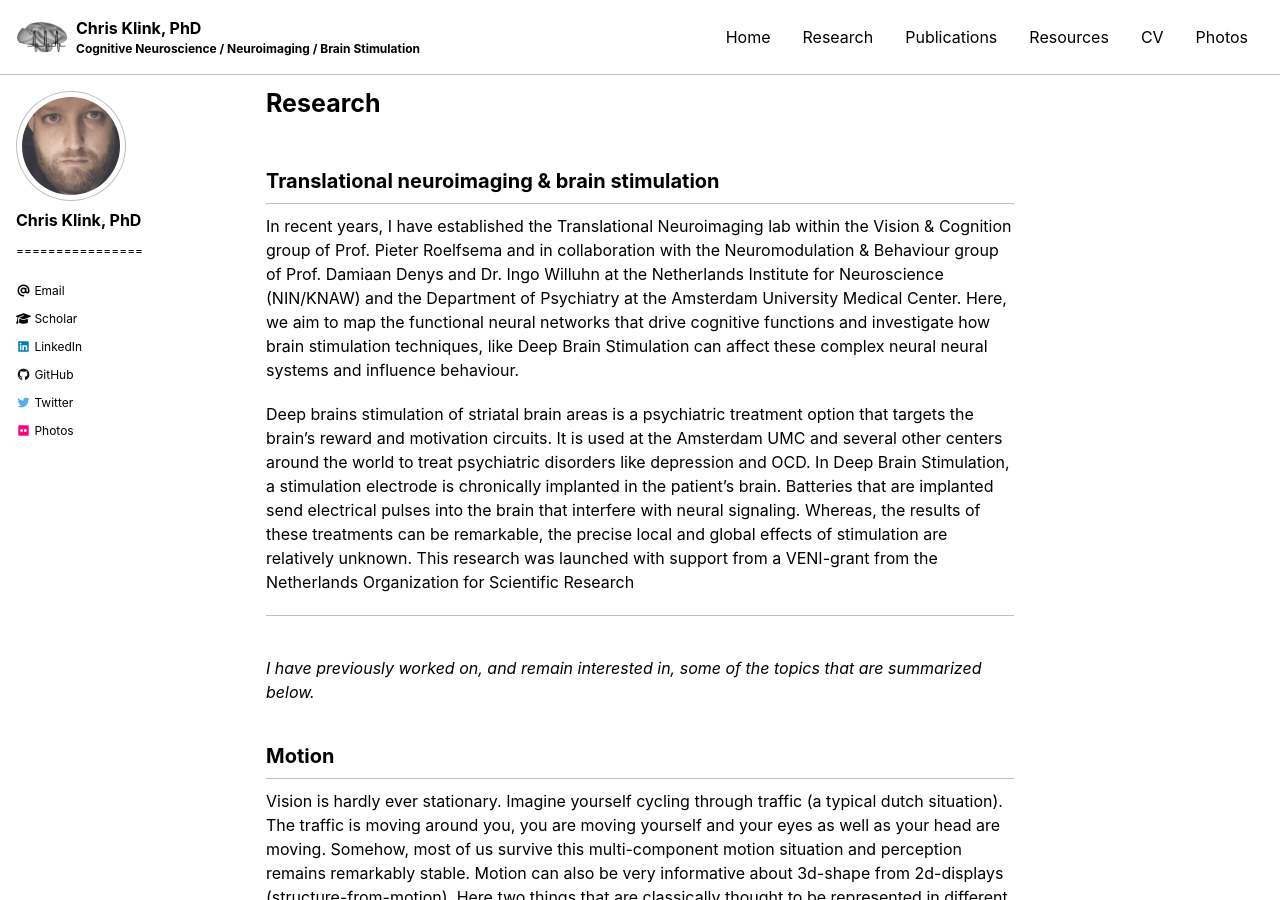
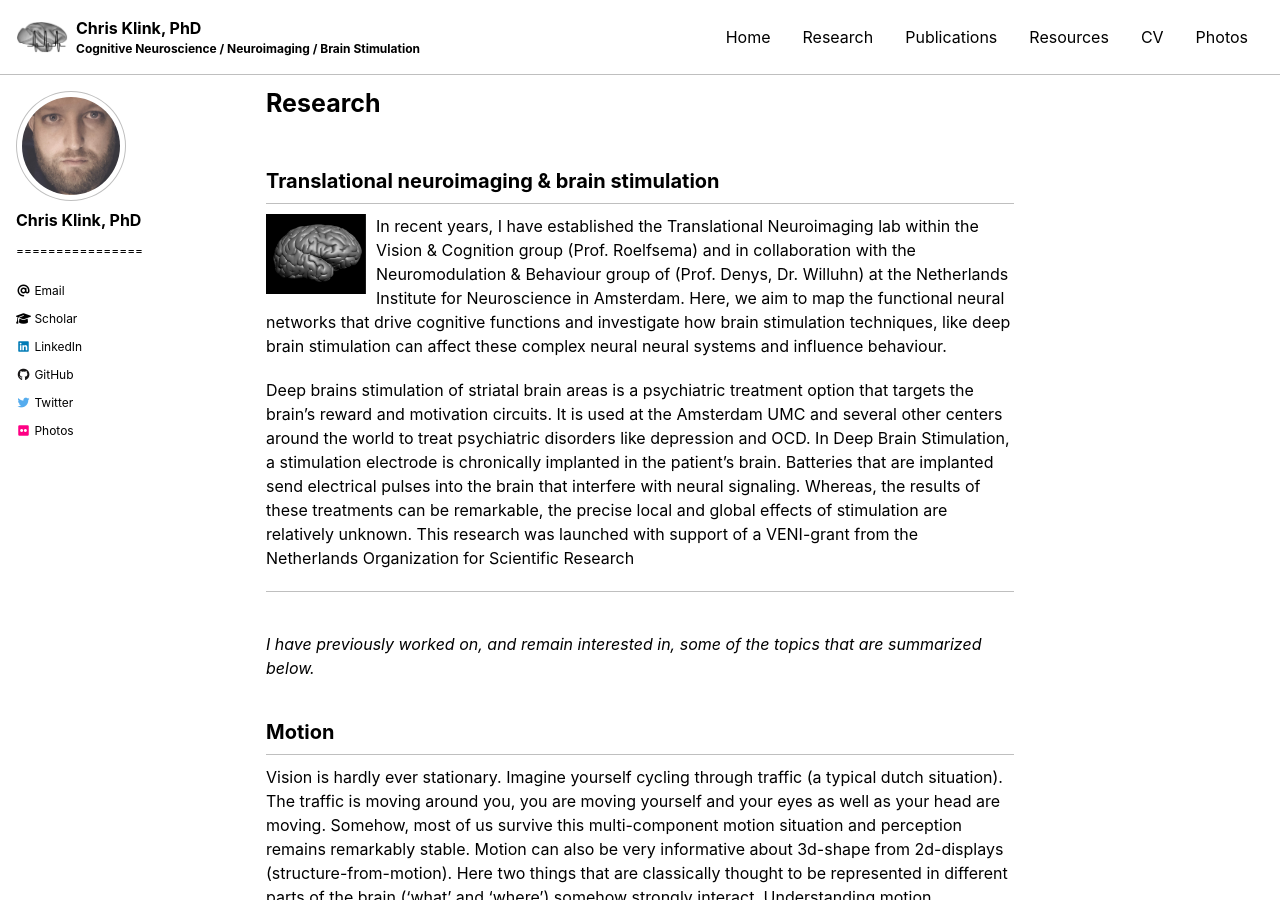
Before and after one commit to pcklink/pcklink.github.io, a Jekyll site: the page built from research.md, in a window 1280 px wide and 900 px high. Built offline with Jekyll 4.4.1, drawn with Linux system fonts in a browser that asks for light colours; cached includes are drawn as plain includes; nearby versions of some CDN libraries.

Commit message:
Update research.md

```diff
--- a/research.md
+++ b/research.md
@@ -6,17 +6,17 @@ author_profile: true
 ---
 
 ## Translational neuroimaging & brain stimulation
-In recent years, I have established the Translational Neuroimaging lab within the Vision & Cognition group of Prof. Pieter Roelfsema
-and in collaboration with the Neuromodulation & Behaviour group of Prof. Damiaan Denys and Dr. Ingo Willuhn at the Netherlands Institute
-for Neuroscience (NIN/KNAW) and the Department of Psychiatry at the Amsterdam University Medical Center. Here, we aim to map the
-functional neural networks that drive cognitive functions and investigate how brain stimulation techniques, like Deep Brain Stimulation
-can affect these complex neural neural systems and influence behaviour.
+<img alt="BrainMorph" src="/assets/images/brainmorph.gif" style="float:left;width:100px;margin-right:10px;marg-bottom:10px">
+In recent years, I have established the Translational Neuroimaging lab within the Vision & Cognition group (Prof. Roelfsema)
+and in collaboration with the Neuromodulation & Behaviour group of (Prof. Denys, Dr. Willuhn) at the Netherlands Institute
+for Neuroscience in Amsterdam. Here, we aim to map the functional neural networks that drive cognitive functions and
+investigate how brain stimulation techniques, like deep brain stimulation can affect these complex neural neural systems and influence behaviour.
 
 Deep brains stimulation of striatal brain areas is a psychiatric treatment option that targets the brain’s reward and motivation circuits.
 It is used at the Amsterdam UMC and several other centers around the world to treat psychiatric disorders like depression and OCD.
 In Deep Brain Stimulation, a stimulation electrode is chronically implanted in the patient’s brain. Batteries that are implanted send
 electrical pulses into the brain that interfere with neural signaling. Whereas, the results of these treatments can be remarkable, the
-precise local and global effects of stimulation are relatively unknown. This research was launched with support from a VENI-grant from
+precise local and global effects of stimulation are relatively unknown. This research was launched with support of a VENI-grant from
 the Netherlands Organization for Scientific Research
 
 ---
```
